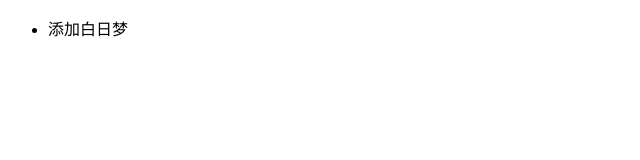
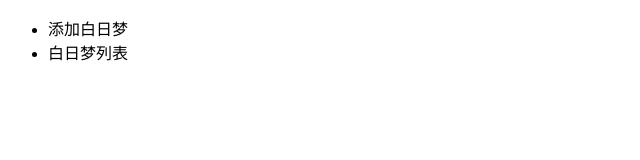
Before and after one commit to LightArthars/dream, a plain HTML site: page index.html in a window 1280 px wide. Shown: the whole page, without its empty margins (0-640 px from the left). Drawn offline with Linux system fonts and the light colour scheme.

Commit message:
白日梦列表功能开发完毕

```diff
--- a/index.html
+++ b/index.html
@@ -7,6 +7,7 @@
 <body>
 	<ul>
         <li>添加白日梦</li>
+        <li>白日梦列表</li>
     </ul>
 </body>
 </html>
```
